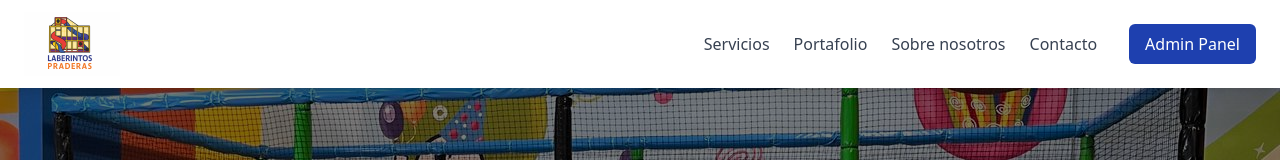
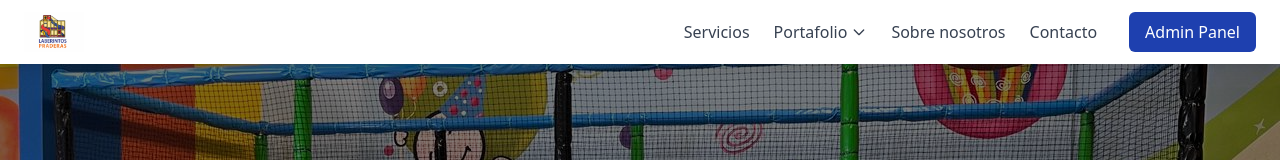
Before and after one commit to FrankLovelace/LaberintosVueFrontend, a Vue app: page / in a window 1280 px wide. Shown: the top 160 px of the page. Built offline with nearby package versions, Linux system fonts and the light colour scheme; no server answers.

Commit message:
reestructura de navbar

```diff
--- a/src/components/Navbar.vue
+++ b/src/components/Navbar.vue
@@ -1,12 +1,16 @@
+<script lang="ts">
+export default {
+  name: 'TheNavbar',
+}
+</script>
+
 <script setup lang="ts">
 import { ref } from 'vue'
 import { RouterLink } from 'vue-router'
 
-defineOptions({
-  name: 'AppNavbar',
-})
-
 const isMobileMenuOpen = ref<boolean>(false)
+// 👇 1. NUEVA VARIABLE para controlar el menú desplegable de Portafolio
+const isPortfolioMenuOpen = ref<boolean>(false)
 </script>
 
 <template>
@@ -14,7 +18,7 @@ const isMobileMenuOpen = ref<boolean>(false)
     <div class="container mx-auto px-6">
       <div class="flex justify-between items-center py-3">
         <RouterLink to="/">
-          <img src="/images/logo.png" alt="Logo Laberintos Praderas" class="h-16 w-auto" />
+          <img src="/images/logo.png" alt="Logo Laberintos Praderas" class="h-10 w-auto" />
         </RouterLink>
 
         <div>
@@ -23,9 +27,42 @@ const isMobileMenuOpen = ref<boolean>(false)
               <RouterLink to="/servicios" class="text-gray-700 hover:text-primary font-medium"
                 >Servicios</RouterLink
               >
-              <RouterLink to="/portafolio" class="text-gray-700 hover:text-primary font-medium"
-                >Portafolio</RouterLink
+
+              <div
+                class="relative"
+                @mouseenter="isPortfolioMenuOpen = true"
+                @mouseleave="isPortfolioMenuOpen = false"
               >
+                <button
+                  class="flex items-center gap-x-1 text-gray-700 hover:text-primary font-medium"
+                >
+                  <span>Portafolio</span>
+                  <svg class="h-4 w-4" fill="none" viewBox="0 0 24 24" stroke="currentColor">
+                    <path
+                      stroke-linecap="round"
+                      stroke-linejoin="round"
+                      stroke-width="2"
+                      d="M19 9l-7 7-7-7"
+                    />
+                  </svg>
+                </button>
+
+                <div
+                  v-if="isPortfolioMenuOpen"
+                  class="absolute top-full left-1/2 -translate-x-1/2 mt-2 w-48 bg-white rounded-md shadow-xl py-2 z-10"
+                >
+                  <RouterLink
+                    to="/proyectos"
+                    class="block px-4 py-2 text-sm text-gray-700 hover:bg-gray-100"
+                    >Proyectos</RouterLink
+                  >
+                  <RouterLink
+                    to="/clientes"
+                    class="block px-4 py-2 text-sm text-gray-700 hover:bg-gray-100"
+                    >Clientes</RouterLink
+                  >
+                </div>
+              </div>
               <RouterLink to="/sobre-nosotros" class="text-gray-700 hover:text-primary font-medium"
                 >Sobre nosotros</RouterLink
               >
@@ -47,13 +84,7 @@ const isMobileMenuOpen = ref<boolean>(false)
               @click="isMobileMenuOpen = !isMobileMenuOpen"
               class="text-gray-700 focus:outline-none"
             >
-              <svg
-                class="h-6 w-6"
-                fill="none"
-                stroke="currentColor"
-                viewBox="0 0 24 24"
-                xmlns="http://www.w3.org/2000/svg"
-              >
+              <svg class="h-6 w-6" fill="none" stroke="currentColor" viewBox="0 0 24 24">
                 <path
                   stroke-linecap="round"
                   stroke-linejoin="round"
@@ -73,9 +104,14 @@ const isMobileMenuOpen = ref<boolean>(false)
           >Servicios</RouterLink
         >
         <RouterLink
-          to="/portafolio"
+          to="/proyectos"
           class="block py-2 px-4 text-sm text-gray-700 hover:bg-gray-100 rounded"
-          >Portafolio</RouterLink
+          >Proyectos</RouterLink
+        >
+        <RouterLink
+          to="/clientes"
+          class="block py-2 px-4 text-sm text-gray-700 hover:bg-gray-100 rounded"
+          >Clientes</RouterLink
         >
         <RouterLink
           to="/sobre-nosotros"
```
